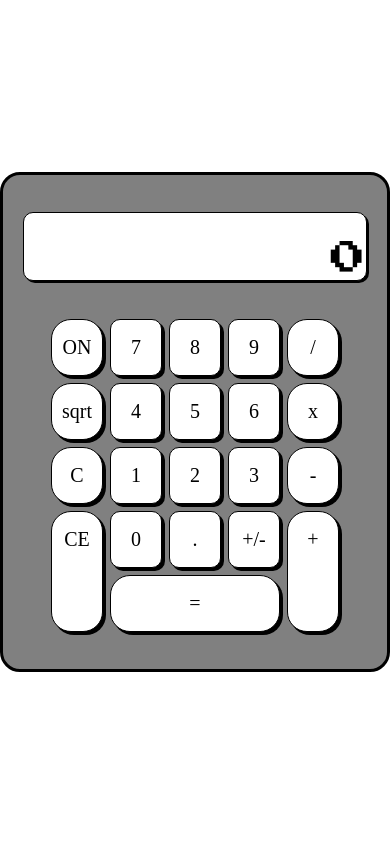
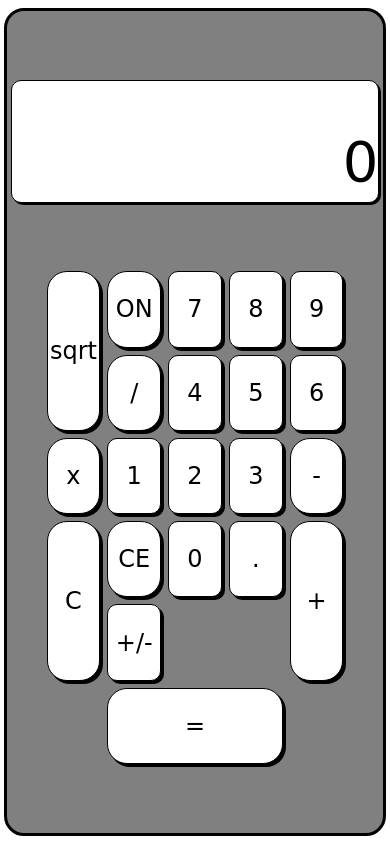
Before and after one commit to Ar-Akhil/Calculator, a plain HTML site: page index.html in a window 390 px wide. Drawn offline with Linux system fonts and the light colour scheme.

Commit message:
added new styles and made it more responisve

```diff
--- a/styles.css
+++ b/styles.css
@@ -5,6 +5,7 @@
 }
 body{
     font-size: 20px;
+    font-family: 'Wallpoet', cursive;
 }
 .wrapper{
     height: 100vh;
@@ -13,8 +14,8 @@ body{
     align-items: center;
 }
 .calc_container{
-    height: 25em;
-    width: 20em;
+    height: 27em;
+    width: 23em;
     border-radius: 20px;
     border:3px solid black;
     background-color:gray;
@@ -24,7 +25,7 @@ body{
     align-items: center;
 }
 .output{
-    width: 17.2em;
+    width: 20em;
     border: 1px solid black;
     border-radius: 10px;
     background-color: white;
@@ -32,16 +33,14 @@ body{
     overflow: hidden;
 }
 .answer_top{
-    height: 1.4em;
+    height: 1.5em;
     padding-left: 0.5em;
-    font-family: 'Press Start 2P';
 }
 .answer_btm{
-    height: 1.1em;
+    height: 1.3em;
     text-align:end;
     font-size: 2.2rem;
     overflow: hidden;
-    font-family: 'Press Start 2P'
 }
 .buttons_grid{
     display: grid;
@@ -52,15 +51,21 @@ body{
     border-radius: 20px !important;
 }
 .buttons_grid>div{
-   padding: 0.8em 0.5em 0.8em 0.5em;
+   padding: 0.7em 0.4em 0.7em 0.4em;
    text-align: center;
    border:1px solid black;
    border-radius: 10px;
    background-color: white;
    user-select: none;
    box-shadow: 3px 3px black;
+   display: flex;
+   justify-content: center;
+   align-items: center;
 }
-.CE{
+.root{
+    grid-row: 1/3;
+}
+.clear{
     grid-row: 4/6;
 }
 .equal{
@@ -70,3 +75,26 @@ body{
     grid-row: 4/6;
     grid-column-start: 5;
 }
+
+@media screen and (max-width: 450px){
+    .calc_container{
+        height: 98%;
+        width: 98%;
+    }
+    .buttons_grid{
+        height: 60%;
+    }
+    .buttons_grid>div{
+        padding: 0.2em 0.1em 0.2em 0.1em;
+        font-size: 1.5rem;
+    }
+    .answer_btm{
+        font-size: 3.5rem;
+    }
+    .output{
+        width: 98%
+    }
+    .answer_top{
+        font-size: 2rem;
+    }
+}
```
